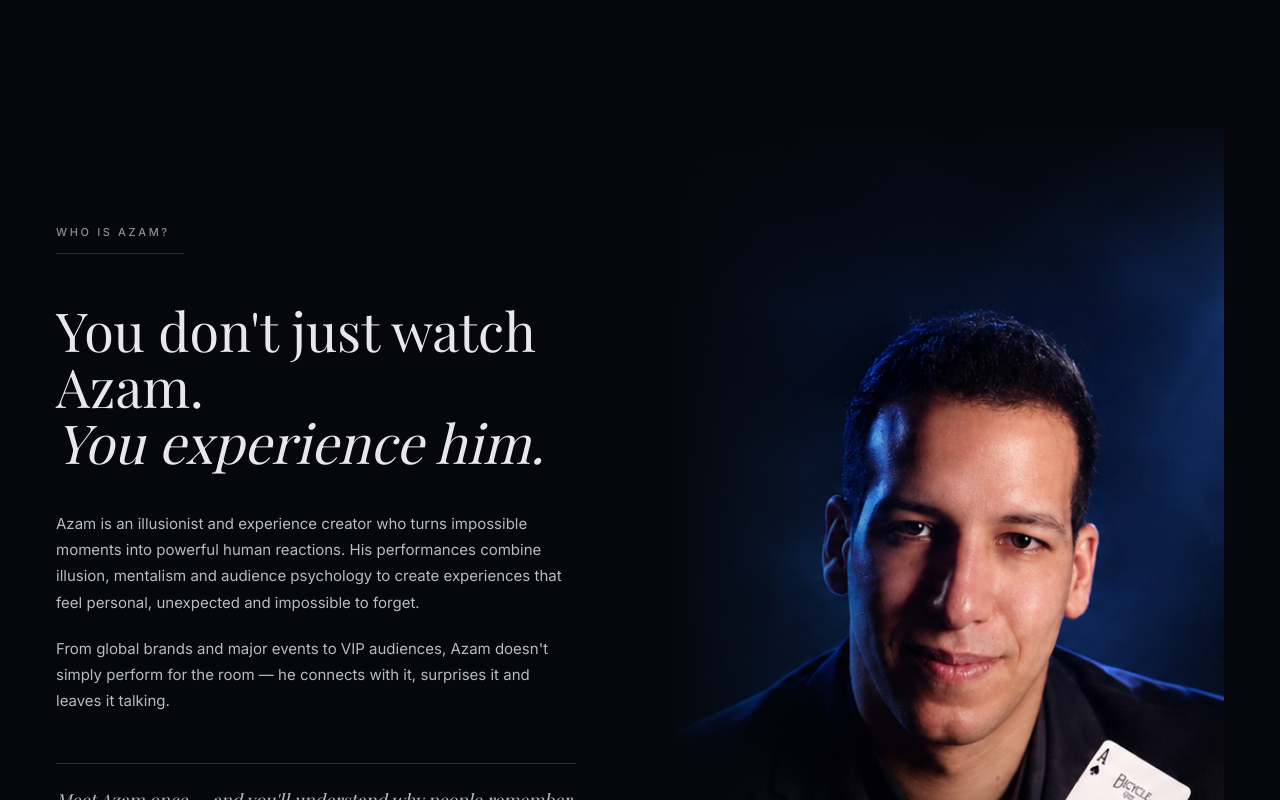
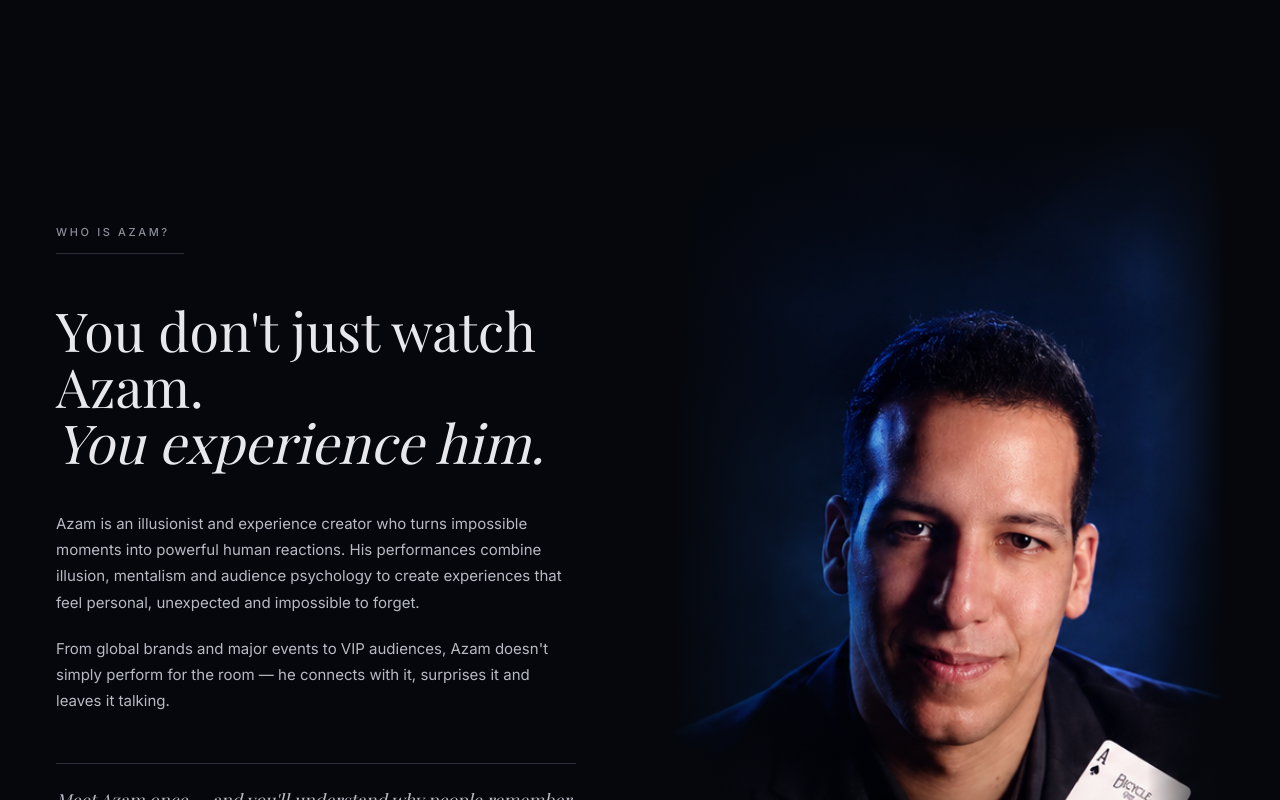
Before and after one commit to Suryansh9331/azams_portfolio, a React (Vite) app: page / in a window 1280 px wide. Shown: the part 800-1600 px from the top of the page. Built offline with nearby package versions, Linux system fonts and the light colour scheme; a web font is replaced by a local one.

Commit message:
Add gradient overlay to About component for enhanced visual depth

```diff
--- a/src/components/About.tsx
+++ b/src/components/About.tsx
@@ -72,6 +72,13 @@ export function About() {
               }}
             />
             <div
+              className="pointer-events-none absolute inset-y-0 right-0 w-[22%] md:w-[18%] lg:w-[14%]"
+              style={{
+                backgroundImage:
+                  "linear-gradient(90deg, rgba(5,7,12,0) 0%, rgba(5,7,12,0.55) 55%, rgba(5,7,12,1) 100%)",
+              }}
+            />
+            <div
               className="pointer-events-none absolute inset-x-0 top-0 h-[18%]"
               style={{
                 backgroundImage:
```
